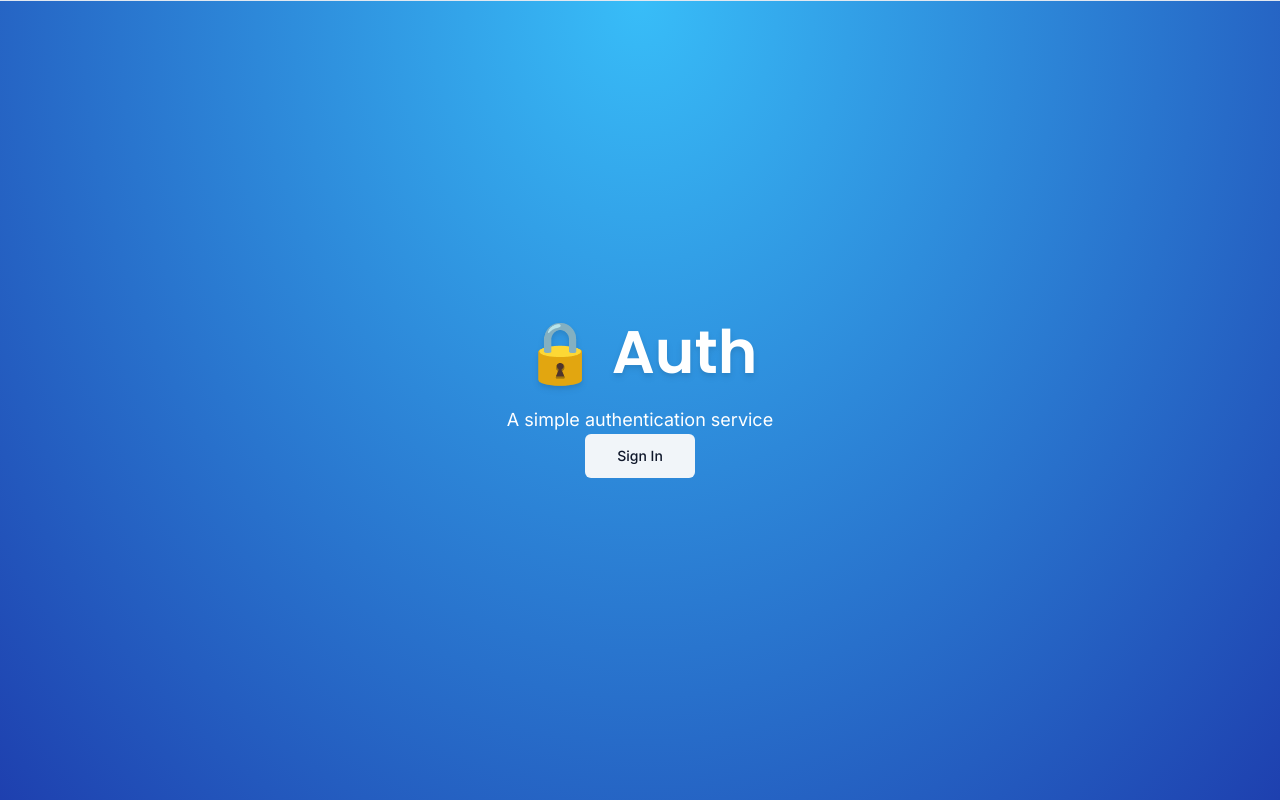
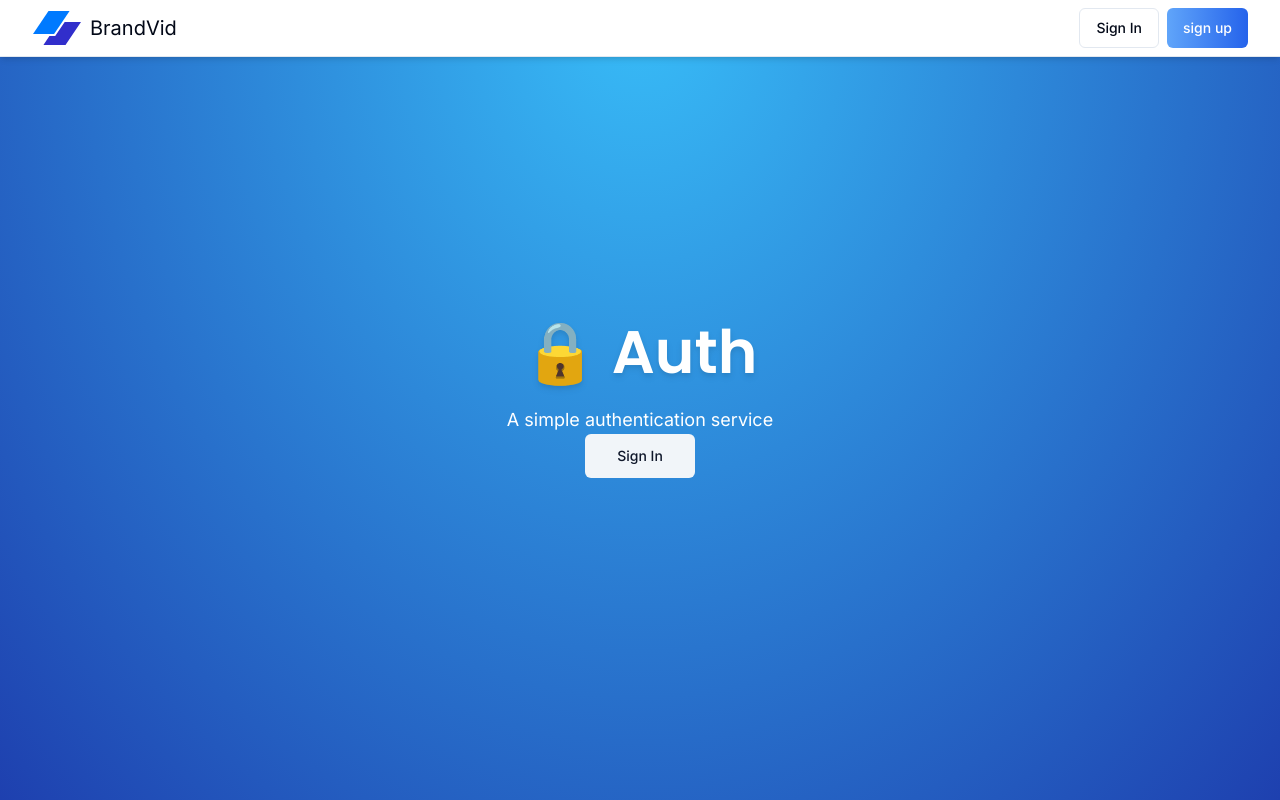
Before and after one commit to abudusamad/VideoPlatform, a Next.js app: page / in a window 1280 px wide. Built offline with nearby package versions, Linux system fonts and the light colour scheme; no server answers.

Commit message:
Adding the logo for the navbar

```diff
--- /dev/null
+++ b/app/(dashboard)/_components/logo.tsx
@@ -0,0 +1,22 @@
+import { cn } from "@/lib/utils";
+import { Poppins } from "next/font/google";
+import Image from "next/image";
+const font = Poppins({
+  subsets: ["latin"],
+  weight: ["600"],
+});
+
+export const Logo = () => {
+  return (
+    <div className="flex items-center gap-x-2 text-xl">
+      <Image
+        width={60}
+        height={60}
+        alt="Logo"
+        src="/logo.svg"
+        className={cn("font-semibold ", font.className)}
+          />
+          BrandVid
+    </div>
+  );
+};
--- a/app/(dashboard)/_components/navbar.tsx
+++ b/app/(dashboard)/_components/navbar.tsx
@@ -1,16 +1,25 @@
 "use client";
+import { Button } from "@/components/ui/button";
+import { Logo } from "./logo";
+import { useRouter } from "next/navigation";
 
-import Image from "next/image";
-
-
-const Navbar = () => {
+export const Navbar = () => {
+  const router = useRouter();
   return (
-    <div className="z-50 bg-background fixed top-0 flex items-center justify-between w-full  border-b-[1px] shadow-md">
-          <div className="md:ml-auto md:justify-end justify-between w-full flex items-center gap-x-2">
-
+    <div className="z-50 bg-background fixed top-0 flex items-center justify-between w-full p-2  border-b-[1px] shadow-md px-8">
+      <Logo />
+      <div className="md:ml-auto md:justify-end justify-between w-full flex items-center gap-x-2">
+        <Button variant="outline" onClick={() => router.push("/auth/login")}>
+          Sign In
+        </Button>
+        <Button
+          variant="blue"
+          size="default"
+          onClick={() => router.push("/auth/register")}
+        >
+          sign up
+        </Button>
       </div>
     </div>
   );
 };
-
-export default Navbar;
--- a/app/(dashboard)/layout.tsx
+++ b/app/(dashboard)/layout.tsx
@@ -1,4 +1,5 @@
-import Navbar from "./_components/navbar";
+import { Navbar } from "./_components/navbar";
+
 
 interface DashBoardLayoutProps {
   children: React.ReactNode;
```
